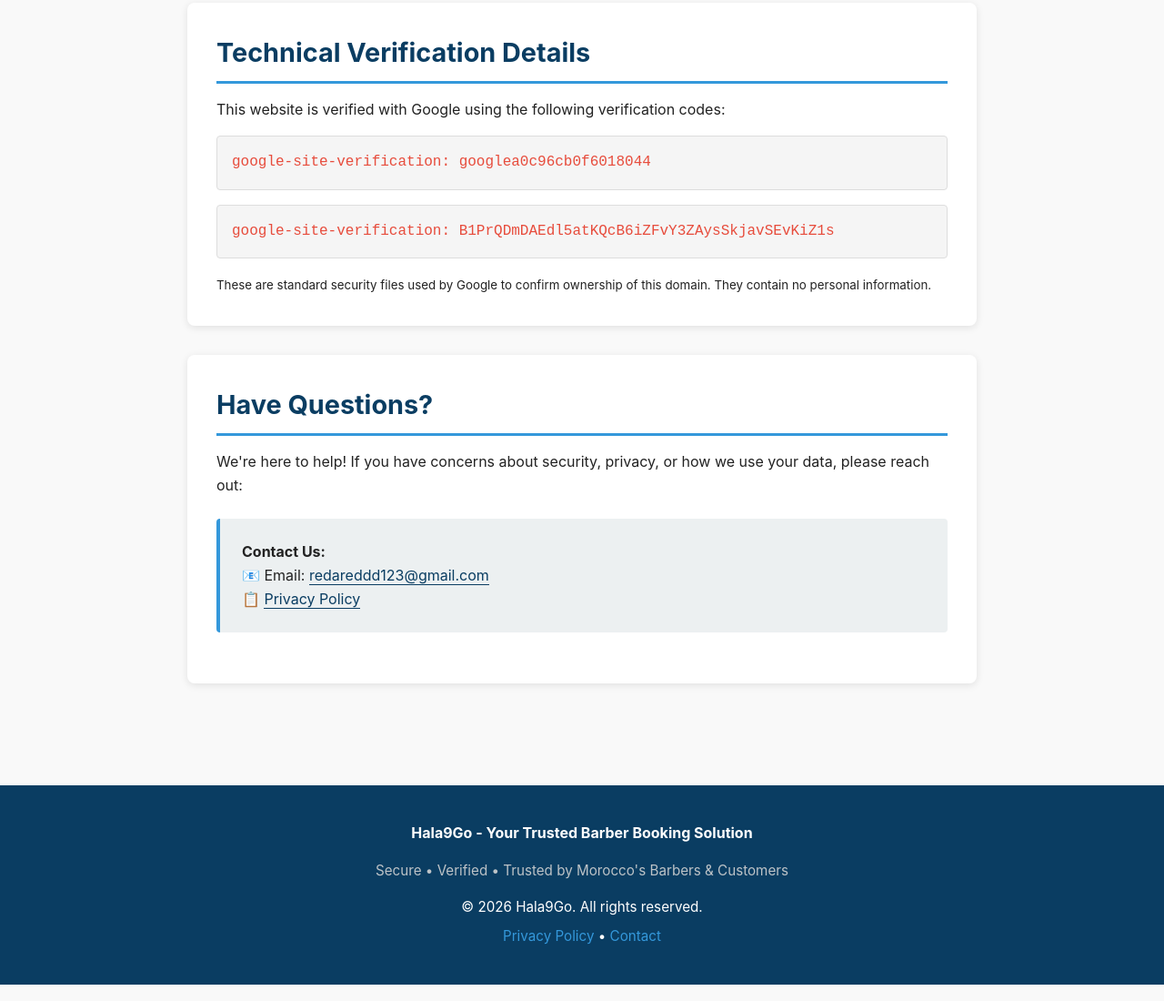
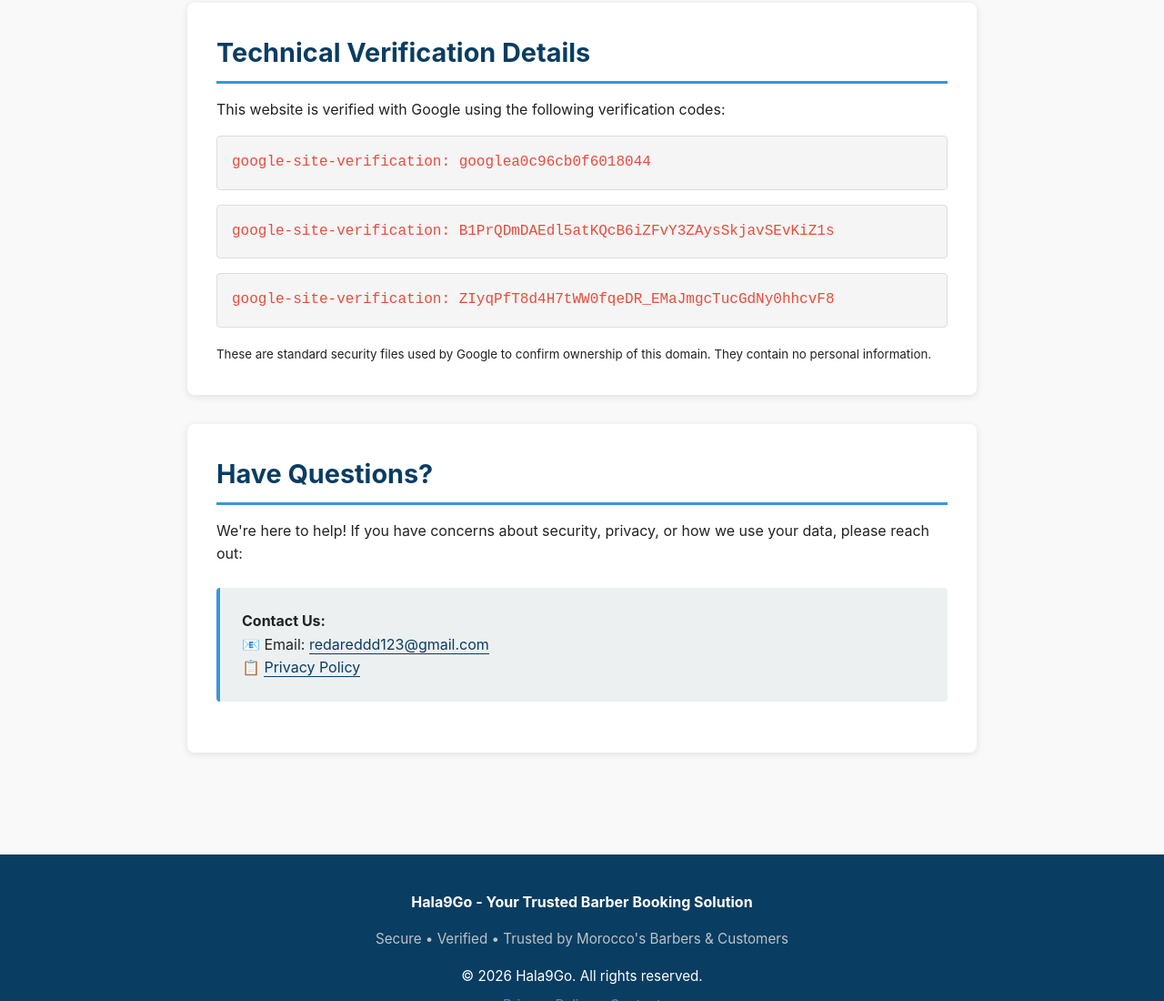
Before and after one commit to founder-class/Hala9Go, a plain HTML site: page docs/index.html in a window 1280 px wide. Shown: the part 2417-3517 px from the top of the page at 91% size. Drawn offline with Linux system fonts and the light colour scheme.

Commit message:
Add third Google site verification meta tag

```diff
--- a/docs/index.html
+++ b/docs/index.html
@@ -6,6 +6,7 @@
   <title>Hala9Go - Secure Barber Booking Platform</title>
   <meta name="google-site-verification" content="googlea0c96cb0f6018044" />
   <meta name="google-site-verification" content="B1PrQDmDAEdl5atKQcB6iZFvY3ZAysSkjavSEvKiZ1s" />
+  <meta name="google-site-verification" content="ZIyqPfT8d4H7tWW0fqeDR_EMaJmgcTucGdNy0hhcvF8" />
   <style>
     * {
       margin: 0;
@@ -252,6 +253,9 @@
         <div class="verification-code">
           google-site-verification: B1PrQDmDAEdl5atKQcB6iZFvY3ZAysSkjavSEvKiZ1s
         </div>
+        <div class="verification-code">
+          google-site-verification: ZIyqPfT8d4H7tWW0fqeDR_EMaJmgcTucGdNy0hhcvF8
+        </div>
 
         <p><small>These are standard security files used by Google to confirm ownership of this domain. They contain no personal information.</small></p>
       </section>
```
